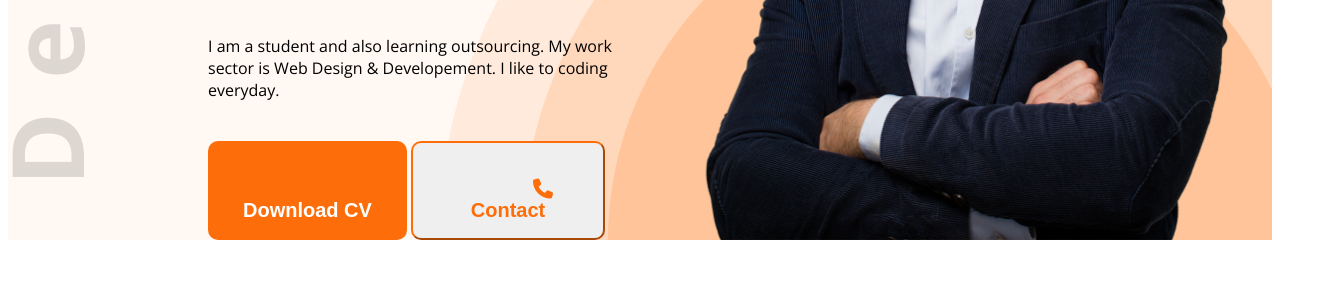
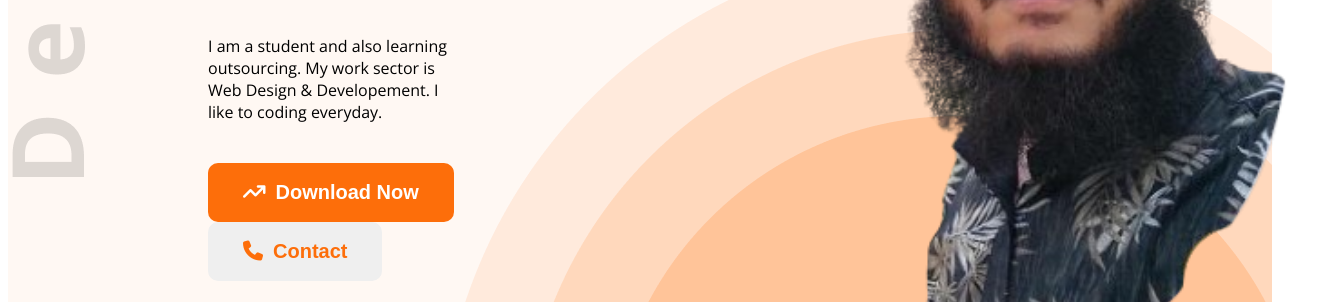
Before and after one commit to Hasin2008/web-developer-portfolio, a plain HTML site: page index.html in a window 1280 px wide. Shown: the part 594-896 px from the top of the page, 1342 px wide, since content can reach past the window. Drawn offline with nearby package versions, Linux system fonts and the light colour scheme.

Commit message:
added some features

```diff
--- a/Style/Portfolio.css
+++ b/Style/Portfolio.css
@@ -32,18 +32,14 @@
   border: none;
   }
 
-.btn-primary-2{
-  background-color: none;
+  .btn-primary-2{
   font-weight: bold;
   font-size: 20px;
   color: #FD6E0A;
-  padding: 16px 40px;
+  border: #FD6E0A;
+  padding: 18px 35px;
   border-radius: 10px;
-  border-color: #FD6E0A;
-}
-
- .icon{
-  margin-right: 10px;
+  gap: 40px;
   }
 
   .section-title{
@@ -105,6 +101,11 @@ nav li a {
 .banner-content{
   width: 580px;
 }
+
+.banner-content span{
+  padding-right: 10px;
+}
+
 .banner-greetings{
   font-size: 45px;
   font-weight: 600;
@@ -116,7 +117,8 @@ nav li a {
 }
 
 .banner-profile-pic{
-  width: 580px;
+  width: 900px;
+  height: 900px;
 }
 
 .banner-description{
@@ -208,11 +210,15 @@ main section{
   width: 50%;
 }
 
+.footer-column h1{
+ margin-left: 80px;
+}
+
 .footer-content{
   display: flex;
   justify-content: space-around;
-  height: 700px;
-  text-align: center;
+  height: 900px;
+  padding-top: 150px;
 }
 
 .column-description{
@@ -225,7 +231,6 @@ main section{
 .icon{
   padding-left: 80px;
   padding-top: 20px;
-  width: 20px;
   display: flex;
   gap: 20px;
   color: #FD6E0A;
@@ -240,5 +245,5 @@ textarea{
   border-radius: 5px;
   background:  #FFF;
   border: 0;
-  width: 100%;
+  width: 80%;
 }
--- a/index.html
+++ b/index.html
@@ -33,13 +33,11 @@
                     coding everyday.
                 </p>
                 <div>
-                    <button class="btn-primary"><span class="icon"><i class="fa-solid fa-download"></i></span>Download
-                        CV</button>
-                    <button class="btn-primary-2"><span class="icon"><i
-                                class="fa-solid fa-phone"></i></span>Contact</button>
+                    <button class="btn-primary"><span><i class="fa-solid fa-arrow-trend-up"></i></span>Download Now
+                    <button class="btn-primary-2"><span><i class="fa-solid fa-phone"></i></span>Contact</button>
                 </div>
             </div>
-            <img class="banner-profile-pic" src="images/hardy.png" alt="">
+            <img class="banner-profile-pic" src="images/header_image_2.png" alt="">
         </div>
     </header>
     <main>
@@ -176,7 +174,8 @@
         <div class="footer-content">
             <column class="footer-column">
                 <h1 class="column-title">Lets Connect</h1>
-                <p class="column-description">Please fill out the form on this section to contact with me or call between 9:00 A.M and 8.00 P.M ET,
+                <p class="column-description">Please fill out the form on this section to contact with me or call
+                    between 9:00 A.M and 8.00 P.M ET,
                     Monday through Friday.</p>
                 <div class="icon">
                     <i class="fa-brands fa-facebook-f"></i>
```
Also changed, not shown: images/hardy.png (deleted), images/header_image.png (added), images/header_image_2.png (added). Lines whose indentation alone changed are shown as unchanged.
